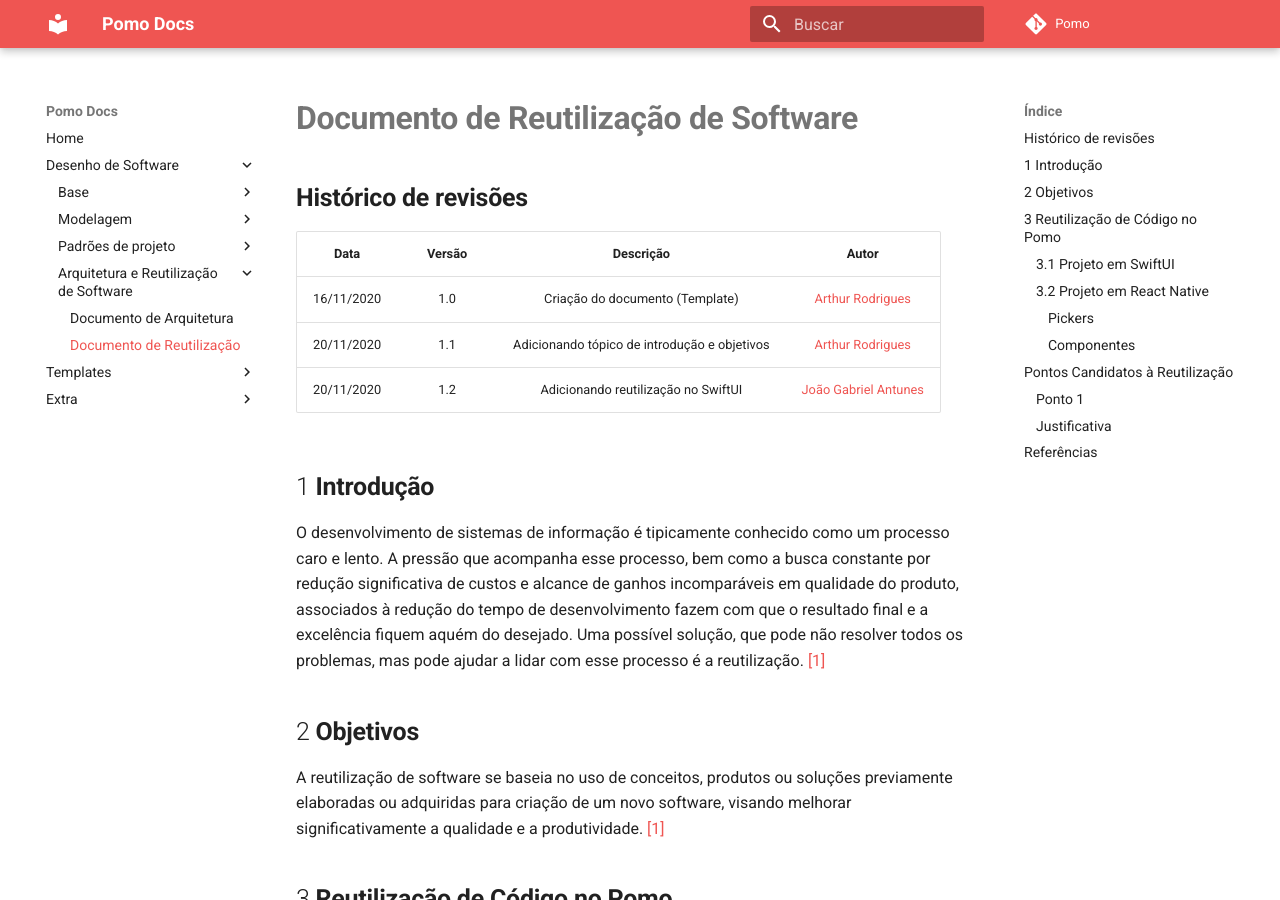
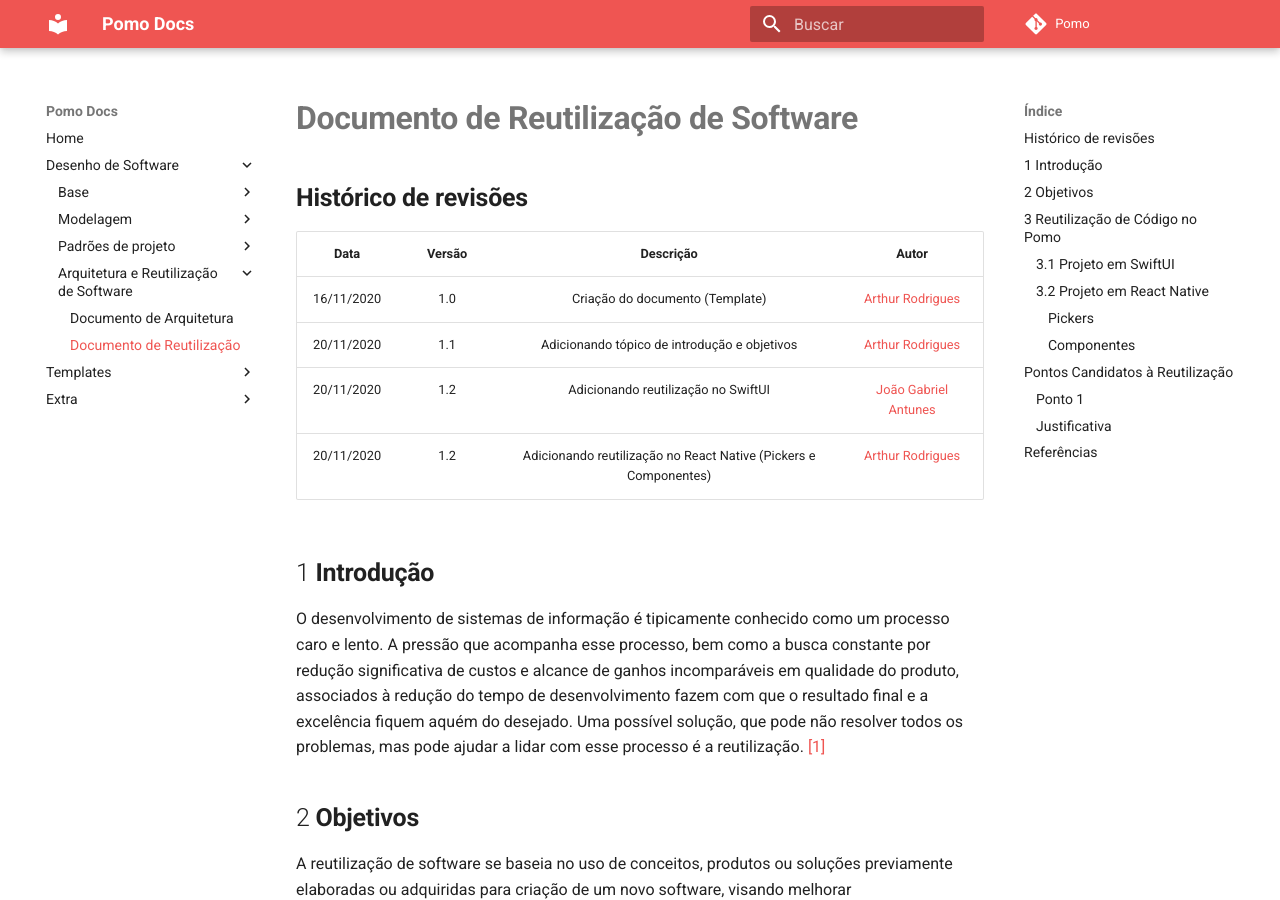
Before and after one commit to UnBArqDsw/2020.1_G6_Pomo, an MkDocs documentation site: the page built from docs/arquitetura-e-reutilizacao/reutilizacao.md, in a window 1280 px wide and 900 px high. Built offline with MkDocs 1.6.1 and Material for MkDocs 9.7.7, drawn with Linux system fonts in a browser that asks for light colours; comment, search, counter and statistics services are not loaded.

Commit message:
[DOC] Adicionando no historico de revisoes

```diff
--- a/docs/arquitetura-e-reutilizacao/reutilizacao.md
+++ b/docs/arquitetura-e-reutilizacao/reutilizacao.md
@@ -2,11 +2,12 @@
 
 ## **Histórico de revisões**
 
-|    Data    | Versão |                  Descrição                   |                        Autor                         |
-| :--------: | :----: | :------------------------------------------: | :--------------------------------------------------: |
-| 16/11/2020 |  1.0   |       Criação do documento (Template)        |   [Arthur Rodrigues](https://github.com/arthurarp)   |
-| 20/11/2020 |  1.1   | Adicionando tópico de introdução e objetivos |   [Arthur Rodrigues](https://github.com/arthurarp)   |
-| 20/11/2020 |  1.2   |     Adicionando reutilização no SwiftUI      | [João Gabriel Antunes](https://github.com/flyerjohn) |
+|    Data    | Versão |                            Descrição                             |                        Autor                         |
+| :--------: | :----: | :--------------------------------------------------------------: | :--------------------------------------------------: |
+| 16/11/2020 |  1.0   |                 Criação do documento (Template)                  |   [Arthur Rodrigues](https://github.com/arthurarp)   |
+| 20/11/2020 |  1.1   |           Adicionando tópico de introdução e objetivos           |   [Arthur Rodrigues](https://github.com/arthurarp)   |
+| 20/11/2020 |  1.2   |               Adicionando reutilização no SwiftUI                | [João Gabriel Antunes](https://github.com/flyerjohn) |
+| 20/11/2020 |  1.2   | Adicionando reutilização no React Native (Pickers e Componentes) |   [Arthur Rodrigues](https://github.com/arthurarp)   |
 
 ## 1 **Introdução**
 
```
